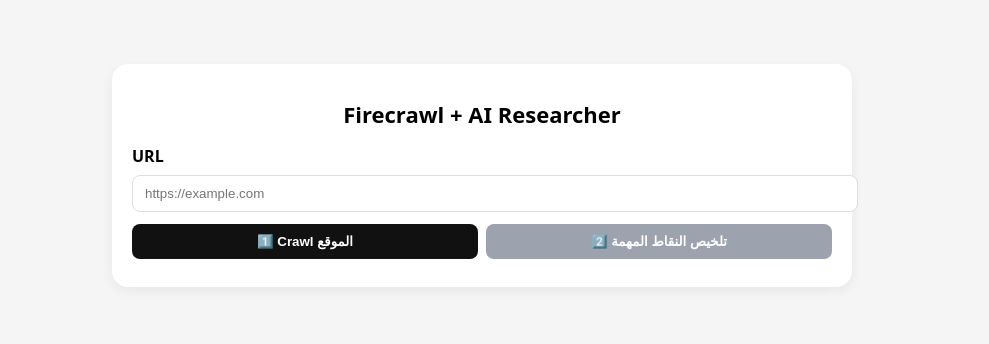
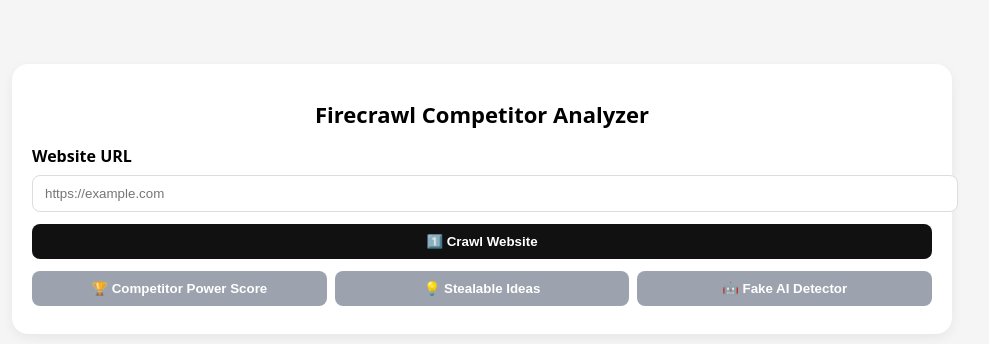
Before and after one commit to ALMUTAZ2/Sca, a Next.js app: page / in a window 1280 px wide. Shown: the top 344 px of the page, without its empty margins (158-1147 px from the left). Built offline with nearby package versions, Linux system fonts and the light colour scheme.

Commit message:
Update page.js

```diff
--- a/app/page.js
+++ b/app/page.js
@@ -5,18 +5,21 @@
 export default function Home() {
   const [url, setUrl] = useState("");
   const [loading, setLoading] = useState(false);
+  const [activeAction, setActiveAction] = useState(null);
   const [error, setError] = useState(null);
-  const [rawText, setRawText] = useState(""); // النص المنظّف من Firecrawl
-  const [summary, setSummary] = useState(""); // ملخص AI
+  const [rawText, setRawText] = useState("");
+  const [analysisResult, setAnalysisResult] = useState("");
 
   // 🕷️ الزحف على الموقع
   const handleCrawl = async () => {
     setError(null);
     setRawText("");
-    setSummary("");
+    setAnalysisResult("");
+    setActiveAction("crawl");
 
     if (!url.trim()) {
-      setError("ادخل رابط الموقع أولاً");
+      setError("Please enter a website URL first.");
+      setActiveAction(null);
       return;
     }
 
@@ -35,39 +38,55 @@
       const data = await res.json();
 
       if (!res.ok) {
-        throw new Error(data?.error || "خطأ غير معروف أثناء الزحف");
+        throw new Error(data?.error || "Unknown error while crawling");
       }
 
-      // 1) نجمع كل الـ markdown من الصفحات
       const pages = Array.isArray(data.data) ? data.data : [];
+
       let markdown = pages
         .map((p) => p.markdown || "")
         .filter((m) => m.trim().length > 0)
         .join("\n\n-------------------------\n\n");
 
-      // 2) نحذف الصور وصيغ Base64 من الـ markdown
+      // 🧹 تنظيف كامل — بدون روابط أو صور أو Base64
       markdown = markdown
-        .replace(/!\[[^\]]*]\([^)]*\)/g, "") // ![alt](url)
-        .replace(/!\[\]\([^)]*\)/g, "") // ![](url)
+        // حذف الصور بصيغة Markdown
+        .replace(/!\[[^\]]*]\([^)]*\)/g, "")
+        .replace(/!\[\]\([^)]*\)/g, "")
+
+        // حذف أي روابط Markdown مثل [text](url) — لكن نُبقي النص فقط
+        .replace(/\[([^\]]+)\]\((https?:\/\/[^\s)]+)\)/g, "$1")
+
+        // حذف الروابط النصية المباشرة
+        .replace(/https?:\/\/[^\s)]+/g, "")
+
+        // حذف Base64 placeholder
         .replace(/<Base64-Image-Removed>/g, "")
+
+        // تنظيف الفراغات الزائدة
         .replace(/\n{3,}/g, "\n\n")
         .trim();
 
-      setRawText(markdown || "تم الزحف لكن ماوجدنا نص مناسب للعرض.");
+      setRawText(
+        markdown || "Crawling completed, but no meaningful text was found."
+      );
     } catch (e) {
-      setError(e.message || "حدث خطأ أثناء الزحف");
+      setError(e.message || "Error while crawling website");
     } finally {
       setLoading(false);
+      setActiveAction(null);
     }
   };
 
-  // 🧠 تلخيص المحتوى واستخراج النقاط المهمة
-  const handleSummarize = async () => {
+  // 🧠 تشغيل أي مود تحليل
+  const runAnalysis = async (actionName) => {
     setError(null);
-    setSummary("");
+    setAnalysisResult("");
+    setActiveAction(actionName);
 
     if (!rawText.trim()) {
-      setError("لا يوجد محتوى لتحليله. قم بالزحف أولاً.");
+      setError("No content to analyze. Please crawl a website first.");
+      setActiveAction(null);
       return;
     }
 
@@ -78,7 +97,7 @@
         method: "POST",
         headers: { "Content-Type": "application/json" },
         body: JSON.stringify({
-          action: "summarizeWebsite",
+          action: actionName,
           payload: { markdown: rawText },
         }),
       });
@@ -86,16 +105,20 @@
       const data = await res.json();
 
       if (!res.ok) {
-        throw new Error(data?.error || "خطأ غير معروف أثناء التلخيص");
+        throw new Error(data?.error || "Unknown error while analyzing");
       }
 
-      setSummary(data.summary || "لم يتم إرجاع ملخص من الواجهة الخلفية.");
+      const summary = data.summary || JSON.stringify(data, null, 2);
+      setAnalysisResult(summary);
     } catch (e) {
-      setError(e.message || "حدث خطأ أثناء التلخيص");
+      setError(e.message || "Error while running analysis");
     } finally {
       setLoading(false);
+      setActiveAction(null);
     }
   };
+
+  const isBusy = (name) => loading && activeAction === name;
 
   return (
     <main
@@ -112,7 +135,7 @@
       <div
         style={{
           width: "100%",
-          maxWidth: "700px",
+          maxWidth: "900px",
           backgroundColor: "#fff",
           borderRadius: "16px",
           padding: "20px",
@@ -128,13 +151,14 @@
             marginBottom: "16px",
           }}
         >
-          Firecrawl + AI Researcher
+          Firecrawl Competitor Analyzer
         </h1>
 
+        {/* URL Input */}
         <label
           style={{ display: "block", marginBottom: "8px", fontWeight: 600 }}
         >
-          URL
+          Website URL
         </label>
 
         <input
@@ -152,56 +176,110 @@
           }}
         />
 
-        <div
-          style={{
-            display: "flex",
-            gap: "8px",
-            marginBottom: "8px",
-          }}
-        >
+        {/* Crawl Button */}
         <button
           onClick={handleCrawl}
           disabled={loading}
           style={{
-              flex: 1,
+            width: "100%",
             padding: "10px",
             borderRadius: "8px",
             border: "none",
             fontWeight: 600,
             backgroundColor: "#111",
             color: "#fff",
-              opacity: loading ? 0.7 : 1,
+            opacity: isBusy("crawl") ? 0.7 : 1,
             cursor: loading ? "default" : "pointer",
+            marginBottom: "12px",
           }}
         >
-            {loading ? "جارٍ التنفيذ..." : "1️⃣ Crawl الموقع"}
+          {isBusy("crawl") ? "Crawling..." : "1️⃣ Crawl Website"}
         </button>
 
+        {/* Analysis Buttons */}
+        <div
+          style={{
+            display: "flex",
+            flexWrap: "wrap",
+            gap: "8px",
+            marginBottom: "8px",
+          }}
+        >
           <button
-            onClick={handleSummarize}
+            onClick={() => runAnalysis("competitorPowerScore")}
             disabled={loading || !rawText}
             style={{
               flex: 1,
+              minWidth: "180px",
               padding: "10px",
               borderRadius: "8px",
               border: "none",
               fontWeight: 600,
               backgroundColor: rawText ? "#2563eb" : "#9ca3af",
               color: "#fff",
-              opacity: loading ? 0.7 : 1,
-              cursor: loading || !rawText ? "not-allowed" : "pointer",
+              opacity: isBusy("competitorPowerScore") ? 0.7 : 1,
+              cursor:
+                loading || !rawText ? "not-allowed" : "pointer",
             }}
           >
-            {loading ? "جارٍ التنفيذ..." : "2️⃣ تلخيص النقاط المهمة"}
+            {isBusy("competitorPowerScore")
+              ? "Analyzing..."
+              : "🏆 Competitor Power Score"}
+          </button>
+
+          <button
+            onClick={() => runAnalysis("stealableIdeas")}
+            disabled={loading || !rawText}
+            style={{
+              flex: 1,
+              minWidth: "180px",
+              padding: "10px",
+              borderRadius: "8px",
+              border: "none",
+              fontWeight: 600,
+              backgroundColor: rawText ? "#0f766e" : "#9ca3af",
+              color: "#fff",
+              opacity: isBusy("stealableIdeas") ? 0.7 : 1,
+              cursor:
+                loading || !rawText ? "not-allowed" : "pointer",
+            }}
+          >
+            {isBusy("stealableIdeas")
+              ? "Analyzing..."
+              : "💡 Stealable Ideas"}
+          </button>
+
+          <button
+            onClick={() => runAnalysis("fakeAIDetector")}
+            disabled={loading || !rawText}
+            style={{
+              flex: 1,
+              minWidth: "180px",
+              padding: "10px",
+              borderRadius: "8px",
+              border: "none",
+              fontWeight: 600,
+              backgroundColor: rawText ? "#7c3aed" : "#9ca3af",
+              color: "#fff",
+              opacity: isBusy("fakeAIDetector") ? 0.7 : 1,
+              cursor:
+                loading || !rawText ? "not-allowed" : "pointer",
+            }}
+          >
+            {isBusy("fakeAIDetector")
+              ? "Analyzing..."
+              : "🤖 Fake AI Detector"}
           </button>
         </div>
 
+        {/* Error */}
         {error && (
           <p style={{ marginTop: "10px", color: "red", fontSize: "14px" }}>
             {error}
           </p>
         )}
 
+        {/* Raw Crawled Content */}
         {rawText && (
           <div style={{ marginTop: "16px" }}>
             <h2
@@ -211,7 +289,7 @@
                 fontSize: "15px",
               }}
             >
-              Raw Content (Cleaned)
+              Raw Content (Links Removed)
             </h2>
 
             <textarea
@@ -219,7 +297,7 @@
               value={rawText}
               style={{
                 width: "100%",
-                height: "220px",
+                height: "200px",
                 padding: "10px",
                 borderRadius: "8px",
                 border: "1px solid #ddd",
@@ -231,7 +309,8 @@
           </div>
         )}
 
-        {summary && (
+        {/* AI Result */}
+        {analysisResult && (
           <div style={{ marginTop: "16px" }}>
             <h2
               style={{
@@ -240,15 +319,15 @@
                 fontSize: "15px",
               }}
             >
-              AI Summary (Key Points)
+              AI Report
             </h2>
 
             <textarea
               readOnly
-              value={summary}
+              value={analysisResult}
               style={{
                 width: "100%",
-                height: "220px",
+                height: "260px",
                 padding: "10px",
                 borderRadius: "8px",
                 border: "1px solid #ddd",
```
Lines whose indentation alone changed are shown as unchanged.
